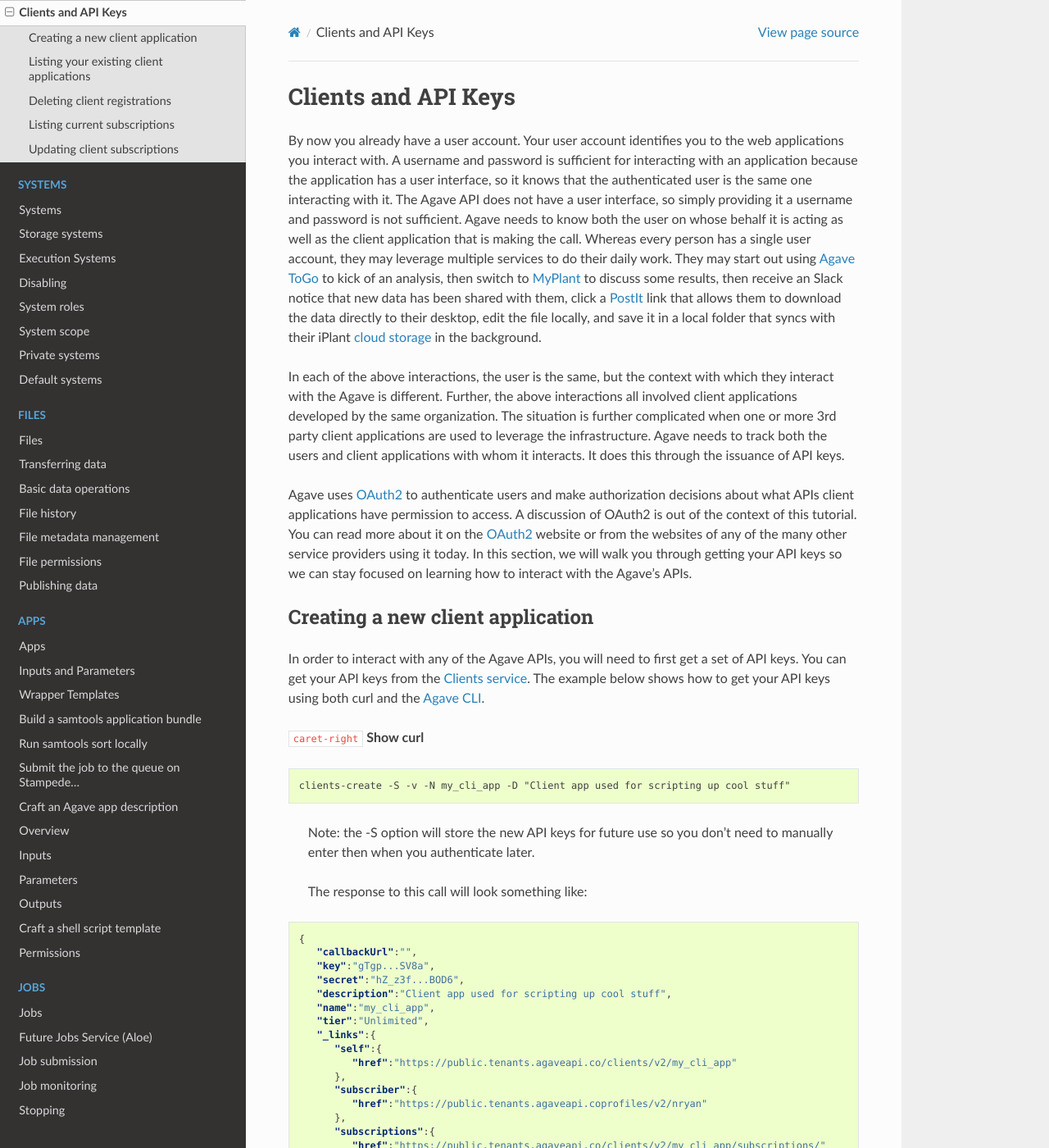
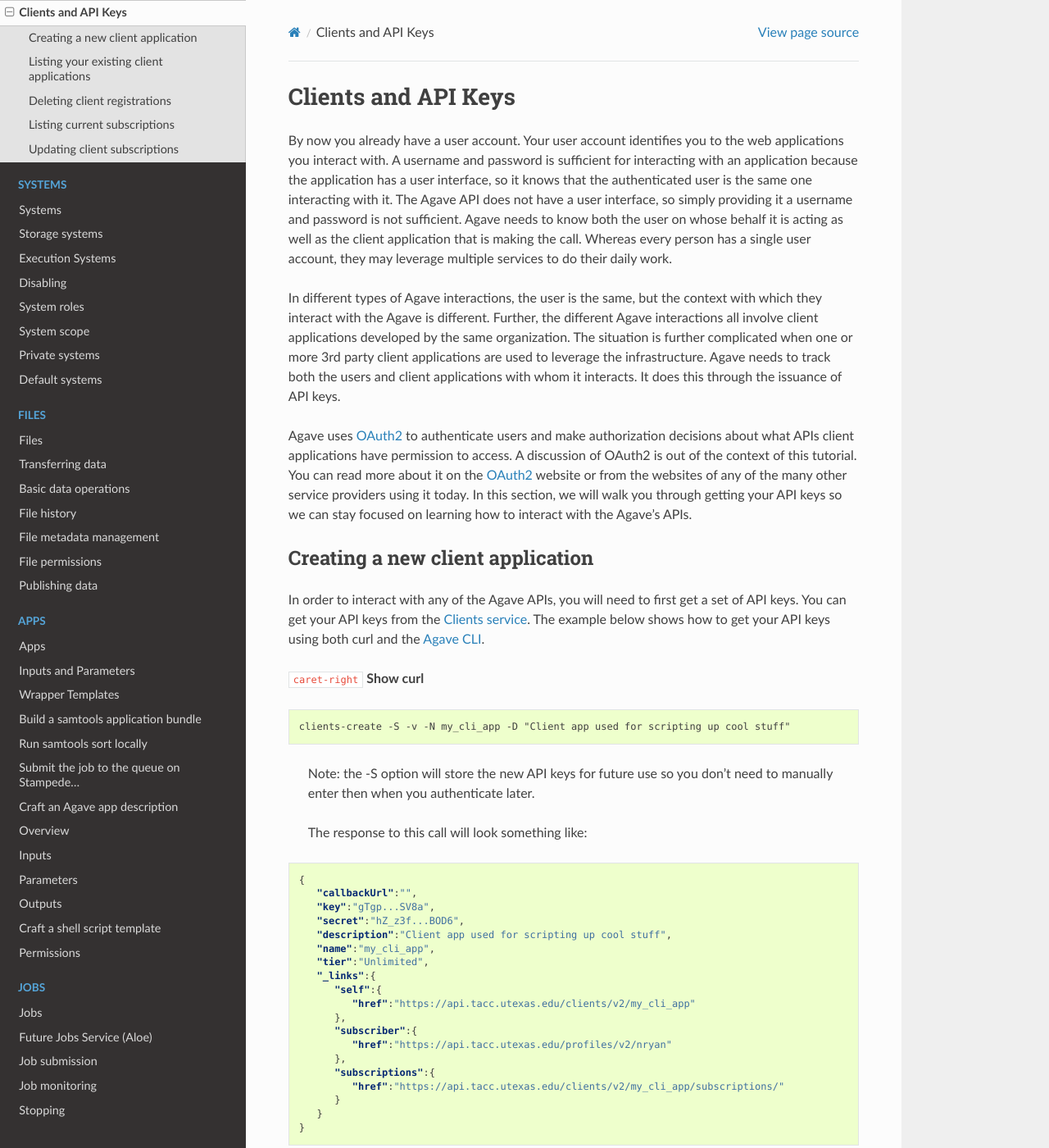
Before and after one commit to TACC-Cloud/agave-docs, a Sphinx documentation site: the page built from docs/agave/guides/clients/introduction.rst, in a window 1280 px wide and 1400 px high. Shown: the whole window at 82% size. Built offline with Sphinx 7.4.7 and the Read the Docs theme 2.0.0, drawn with Linux system fonts in a browser that asks for light colours; cross-references to code outside the pages are shown as plain code; some of the changed lines change nothing that is shown; some of the changed text lies outside the part shown.

Commit message:
Update introduction.rst

```diff
--- a/docs/agave/guides/clients/introduction.rst
+++ b/docs/agave/guides/clients/introduction.rst
@@ -5,9 +5,9 @@
 Clients and API Keys
 --------------------
 
-By now you already have a user account. Your user account identifies you to the web applications you interact with. A username and password is sufficient for interacting with an application because the application has a user interface, so it knows that the authenticated user is the same one interacting with it. The Agave API does not have a user interface, so simply providing it a username and password is not sufficient. Agave needs to know both the user on whose behalf it is acting as well as the client application that is making the call. Whereas every person has a single user account, they may leverage multiple services to do their daily work. They may start out using :raw-html-m2r:`<a href="https://togo.agaveapi.co/" title="iPlant Discovery Environment" target="_blank">Agave ToGo</a>` to kick of an analysis, then switch to :raw-html-m2r:`<a href="https://edublog/" title="MyPlant" target="_blank">MyPlant</a>` to discuss some results, then receive an Slack notice that new data has been shared with them, click a :raw-html-m2r:`<a href="#postits" title="Pre-Authenticated URL Shortening with PostIts">PostIt</a>` link that allows them to download the data directly to their desktop, edit the file locally, and save it in a local folder that syncs with their iPlant :raw-html-m2r:`<a href="http://www.iplantcollaborative.org/discover/data-store" title="iPlant Data Store" target="_blank">cloud storage</a>` in the background.
+By now you already have a user account. Your user account identifies you to the web applications you interact with. A username and password is sufficient for interacting with an application because the application has a user interface, so it knows that the authenticated user is the same one interacting with it. The Agave API does not have a user interface, so simply providing it a username and password is not sufficient. Agave needs to know both the user on whose behalf it is acting as well as the client application that is making the call. Whereas every person has a single user account, they may leverage multiple services to do their daily work.
 
-In each of the above interactions, the user is the same, but the context with which they interact with the Agave is different. Further, the above interactions all involved client applications developed by the same organization. The situation is further complicated when one or more 3rd party client applications are used to leverage the infrastructure. Agave needs to track both the users and client applications with whom it interacts. It does this through the issuance of API keys.
+In different types of Agave interactions, the user is the same, but the context with which they interact with the Agave is different. Further, the different Agave interactions all involve client applications developed by the same organization. The situation is further complicated when one or more 3rd party client applications are used to leverage the infrastructure. Agave needs to track both the users and client applications with whom it interacts. It does this through the issuance of API keys.
 
 Agave uses :raw-html-m2r:`<a href="http://oauth.net/2" title="OAuth2" target="_blank">OAuth2</a>` to authenticate users and make authorization decisions about what APIs client applications have permission to access. A discussion of OAuth2 is out of the context of this tutorial. You can read more about it on the :raw-html-m2r:`<a href="http://oauth.net/2" title="OAuth2" target="_blank">OAuth2</a>` website or from the websites of any of the many other service providers using it today. In this section, we will walk you through getting your API keys so we can stay focused on learning how to interact with the Agave's APIs.
 
@@ -25,7 +25,7 @@
 
    .. code-block:: shell
 
-      curl -sku "$API_USERNAME:$API_PASSWORD" -X POST -d "clientName=my_cli_app" -d "description=Client app used for scripting up cool stuff" https://public.tenants.agaveapi.co/clients/v2
+      curl -sku "$API_USERNAME:$API_PASSWORD" -X POST -d "clientName=my_cli_app" -d "description=Client app used for scripting up cool stuff" https://api.tacc.utexas.edu/clients/v2
 
 .. code-block:: plaintext
 
@@ -49,13 +49,13 @@
       "tier":"Unlimited",
       "_links":{
          "self":{
-            "href":"https://public.tenants.agaveapi.co/clients/v2/my_cli_app"
+            "href":"https://api.tacc.utexas.edu/clients/v2/my_cli_app"
          },
          "subscriber":{
-            "href":"https://public.tenants.agaveapi.coprofiles/v2/nryan"
+            "href":"https://api.tacc.utexas.edu/profiles/v2/nryan"
          },
          "subscriptions":{
-            "href":"https://public.tenants.agaveapi.co/clients/v2/my_cli_app/subscriptions/"
+            "href":"https://api.tacc.utexas.edu/clients/v2/my_cli_app/subscriptions/"
          }
       }
    }
@@ -74,7 +74,7 @@
 
    .. code-block:: shell
 
-      curl -sku "$API_USERNAME:$API_PASSWORD" https://public.tenants.agaveapi.co/clients/v2
+      curl -sku "$API_USERNAME:$API_PASSWORD" https://api.tacc.utexas.edu/clients/v2
 
 .. code-block:: plaintext
 
@@ -96,13 +96,13 @@
          "tier":"Unlimited",
          "_links":{
             "self":{
-               "href":"https://public.tenants.agaveapi.co/clients/v2/DefaultApplication"
+               "href":"https://api.tacc.utexas.edu/clients/v2/DefaultApplication"
             },
             "subscriber":{
-               "href":"https://public.tenants.agaveapi.coprofiles/v2/nryan"
+               "href":"https://api.tacc.utexas.edu/profiles/v2/nryan"
             },
             "subscriptions":{
-               "href":"https://public.tenants.agaveapi.co/clients/v2/DefaultApplication/subscriptions/"
+               "href":"https://api.tacc.utexas.edu/clients/v2/DefaultApplication/subscriptions/"
             }
          }
       },
@@ -114,13 +114,13 @@
          "tier":"Unlimited",
          "_links":{
             "self":{
-               "href":"https://public.tenants.agaveapi.co/clients/v2/my_cli_app"
+               "href":"https://api.tacc.utexas.edu/clients/v2/my_cli_app"
             },
             "subscriber":{
-               "href":"https://public.tenants.agaveapi.coprofiles/v2/nryan"
+               "href":"https://api.tacc.utexas.edu/profiles/v2/nryan"
             },
             "subscriptions":{
-               "href":"https://public.tenants.agaveapi.co/clients/v2/my_cli_app/subscriptions/"
+               "href":"https://api.tacc.utexas.edu/clients/v2/my_cli_app/subscriptions/"
             }
          }
       }
@@ -145,7 +145,7 @@
       **Show curl**
    .. code-block:: shell
 
-      curl -sku "$API_USERNAME:$API_PASSWORD" -X DELETE https://public.tenants.agaveapi.co/clients/v2/my_cli_app
+      curl -sku "$API_USERNAME:$API_PASSWORD" -X DELETE https://api.tacc.utexas.edu/clients/v2/my_cli_app
 
 .. code-block:: plaintext
 
@@ -169,7 +169,7 @@
       **Show curl**
    .. code-block:: shell
 
-      curl -sku "$API_USERNAME:$API_PASSWORD" https://public.tenants.agaveapi.co/clients/v2/my_cli_app/subscriptions
+      curl -sku "$API_USERNAME:$API_PASSWORD" https://api.tacc.utexas.edu/clients/v2/my_cli_app/subscriptions
 
 .. code-block:: plaintext
 
@@ -192,13 +192,13 @@
         "tier":"Unlimited",
         "_links":{
            "api":{
-              "href":"https://public.tenants.agaveapi.co/apps/v2/"
+              "href":"https://api.tacc.utexas.edu/apps/v2/"
            },
            "client":{
-              "href":"https://public.tenants.agaveapi.co/clients/v2/systest_test_client"
+              "href":"https://api.tacc.utexas.edu/clients/v2/systest_test_client"
            },
            "self":{
-              "href":"https://public.tenants.agaveapi.co/clients/v2/systest_test_client/subscriptions/"
+              "href":"https://api.tacc.utexas.edu/clients/v2/systest_test_client/subscriptions/"
            }
         }
      },
@@ -237,7 +237,7 @@
       **Show curl**
    .. code-block:: shell
 
-      curl -sku "$API_USERNAME:$API_PASSWORD" -X POST -d "name=transforms" https://public.tenants.agaveapi.co/clients/v2/my_cli_app/subscriptions
+      curl -sku "$API_USERNAME:$API_PASSWORD" -X POST -d "name=transforms" https://api.tacc.utexas.edu/clients/v2/my_cli_app/subscriptions
 
 .. code-block:: plaintext
 
@@ -256,7 +256,7 @@
       **Show curl**
    .. code-block:: shell
 
-      curl -sku "$API_USERNAME:$API_PASSWORD" -X POST -d "name=*" https://public.tenants.agaveapi.co/clients/v2/my_cli_app/subscriptions
+      curl -sku "$API_USERNAME:$API_PASSWORD" -X POST -d "name=*" https://api.tacc.utexas.edu/clients/v2/my_cli_app/subscriptions
 
 .. code-block:: plaintext
 
```
